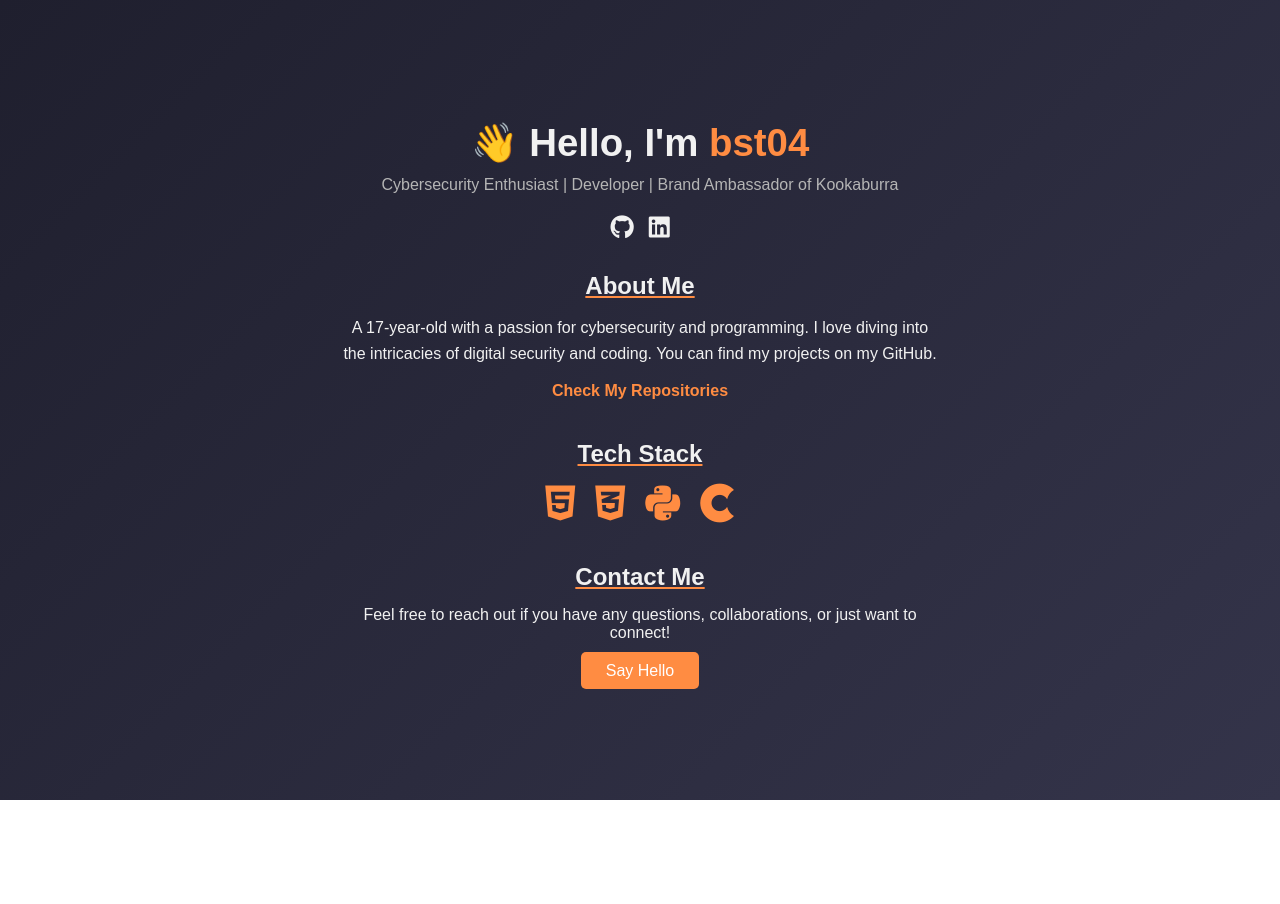
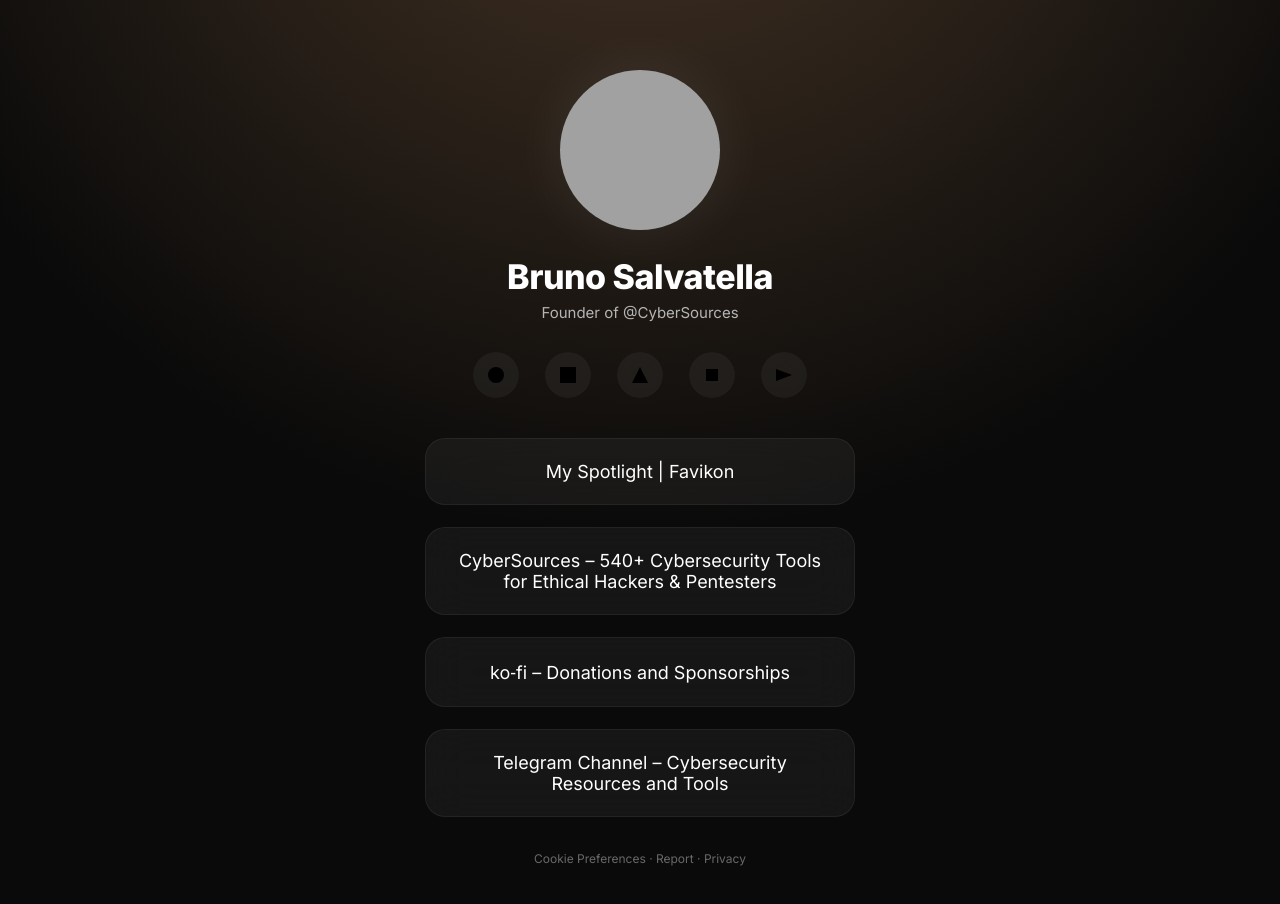
Before and after one commit to bst04/bst04, a plain HTML site: page index.html in a window 1280 px wide. Before the commit the page ends 800 px from the top, so only its background shows below. Drawn offline with Linux system fonts and the light colour scheme; grey boxes are pictures that could not be loaded.

Commit message:
Update index.html

```diff
--- a/index.html
+++ b/index.html
@@ -1,71 +1,120 @@
-<!DOCTYPE html>
-<html lang="en">
+<!doctype html>
+<html lang="es">
+<head>
+  <meta charset="utf-8">
+  <meta name="viewport" content="width=device-width,initial-scale=1">
+  <title>Bruno Salvatella</title>
+  <link href="https://fonts.googleapis.com/css2?family=Inter:wght@300;400;600;800&display=swap" rel="stylesheet">
+  <style>
+  :root{
+    --bg:#000000;
+    --text:#ffffff;
+    --muted:#b5b5b5;
+    --glass:rgba(255,255,255,0.05);
+    --glass-hover:rgba(255,255,255,0.12);
+    --radius:20px;
+    --blur:22px;
+  }
+  *{box-sizing:border-box;margin:0;padding:0}
+  body{
+    font-family:Inter,system-ui,-apple-system,Segoe UI,Roboto,Arial;
+    min-height:100vh;
+    background:radial-gradient(circle at 50% -30%, #4a3727 0%, #0a0a0a 60%);
+    color:var(--text);
+    padding:48px 20px;
+    display:flex;
+    justify-content:center;
+    align-items:flex-start;
+  }
+  .wrapper{width:100%;max-width:500px;text-align:center;animation:fadeIn .8s ease}
 
-<head>
-    <meta charset="UTF-8">
-    <meta name="viewport" content="width=device-width, initial-scale=1.0">
-    <title>My Little Portfolio</title>
-    <link rel="stylesheet" href="style.css">
-    <link rel="stylesheet" href="https://cdnjs.cloudflare.com/ajax/libs/font-awesome/6.0.0-beta3/css/all.min.css">
+  @keyframes fadeIn {0%{opacity:0;transform:translateY(25px)} 100%{opacity:1;transform:translateY(0)}}
+
+  .avatar{
+    width:150px;height:150px;border-radius:50%;overflow:hidden;margin:0 auto 26px;
+    box-shadow:0 0 60px rgba(255,255,255,0.08);
+    transform:scale(1);transition:.3s;
+  }
+  .avatar:hover{transform:scale(1.03)}
+  .avatar img{width:100%;height:100%;object-fit:cover;filter:saturate(1.12) brightness(1.02)}
+
+  h1{font-size:32px;font-weight:800;margin-bottom:6px;letter-spacing:-0.5px}
+  .subtitle{font-size:15px;color:var(--muted);margin-bottom:30px}
+
+  .social-row{
+    display:flex;justify-content:center;gap:26px;margin-bottom:40px;
+  }
+  .social-row a{
+    width:46px;height:46px;display:flex;align-items:center;justify-content:center;
+    border-radius:50%;background:var(--glass);
+    backdrop-filter:blur(var(--blur));transition:.25s;
+  }
+  .social-row a:hover{background:var(--glass-hover);transform:translateY(-4px) scale(1.07)}
+
+  .links{display:flex;flex-direction:column;gap:22px;margin-top:10px}
+  .link-btn{
+    background:var(--glass);
+    padding:22px 20px;border-radius:var(--radius);
+    text-decoration:none;color:white;font-size:18px;font-weight:500;
+    backdrop-filter:blur(var(--blur));border:1px solid rgba(255,255,255,0.06);
+    transition:.28s;
+  }
+  .link-btn:hover{
+    background:var(--glass-hover);
+    border-color:rgba(255,255,255,0.14);
+    transform:translateY(-5px) scale(1.015);
+  }
+
+  .small-note{margin-top:34px;color:var(--muted);font-size:12px;opacity:0.55}
+  /* --- Responsive fixes for desktop & mobile --- */
+  @media (max-width:600px){
+    body{
+      padding:32px 16px;
+      align-items:flex-start;
+    }
+    .wrapper{max-width:94%}
+    .avatar{width:130px;height:130px}
+    h1{font-size:27px}
+    .social-row a{width:42px;height:42px}
+    .link-btn{font-size:17px;padding:20px 18px}
+  }
+
+  @media (min-width:1200px){
+    body{
+      padding-top:70px;
+    }
+    .wrapper{max-width:430px}
+    .avatar{width:160px;height:160px}
+    h1{font-size:34px}
+  }
+</style>
 </head>
+<body>
+  <div class="wrapper">
+    <div>
+      <div class="avatar">
+        <img src="https://images.unsplash.com/photo-1603415526960-f7e0328c6f2b?q=80&w=800&auto=format&fit=crop" alt="Foto de perfil">
+      </div>
+      <h1>Bruno Salvatella</h1>
+      <p class="subtitle">Founder of @CyberSources</p>
 
-<body>
-    <!-- Main Container -->
-    <div class="main-container">
-        <!-- Header Section -->
-        <header class="fade-in">
-            <h1>👋 Hello, I'm <span class="highlighted-text">bst04</span></h1>
-            <p class="subtitle">Cybersecurity Enthusiast | Developer | Brand Ambassador of Kookaburra</p>
-        </header>
+      <div class="social-row">
+        <a href="#"><svg width="20" height="20"><circle cx="10" cy="10" r="8"/></svg></a>
+        <a href="#"><svg width="20" height="20"><rect width="16" height="16" x="2" y="2"/></svg></a>
+        <a href="#"><svg width="20" height="20"><polygon points="10,2 18,18 2,18"/></svg></a>
+        <a href="#"><svg width="20" height="20"><path d="M4 4h12v12H4z"/></svg></a>
+        <a href="#"><svg width="20" height="20"><path d="M2 4l16 6-16 6z"/></svg></a>
+      </div>
 
-        <!-- Social Links Section -->
-        <nav class="social-links">
-            <ul>
-                <li><a href="https://github.com/brunoooost" target="_blank" aria-label="GitHub"><i class="fab fa-github"></i></a></li>
-                <li><a href="https://www.linkedin.com/in/bruno-salvatella-teichman/" target="_blank" aria-label="LinkedIn"><i class="fab fa-linkedin"></i></a></li>
-            </ul>
-        </nav>
+      <div class="links">
+        <a class="link-btn" href="#">My Spotlight | Favikon</a>
+        <a class="link-btn" href="#">CyberSources – 540+ Cybersecurity Tools for Ethical Hackers & Pentesters</a>
+        <a class="link-btn" href="#">ko‑fi – Donations and Sponsorships</a>
+        <a class="link-btn" href="#">Telegram Channel – Cybersecurity Resources and Tools</a>
+      </div>
 
-        <!-- About Me Section -->
-        <section class="about fade-in">
-            <h2>About Me</h2>
-            <p>A 17-year-old with a passion for cybersecurity and programming. I love diving into the intricacies of digital security and coding. You can find my projects on my GitHub.</p>
-            <a href="repos.html" class="btn1">Check My Repositories</a>
-        </section>
-
-        <!-- Tech Stack Section -->
-        <section class="tech-stack">
-            <h2>Tech Stack</h2>
-            <div class="tech-stack-grid">
-                <div class="tech-item" data-tooltip="HTML5">
-                    <a href="https://en.wikipedia.org/wiki/HTML5" target="_blank" class="fab fa-html5 tech-icon"></a>
-
-                    <span></span>
-                </div>
-                <div class="tech-item" data-tooltip="CSS3">
-                    <a href="https://en.wikipedia.org/wiki/CSS"target="_blank" class="fab fa-css3-alt tech-icon" ></a>
-                    <span></span>
-                </div>
-                <div class="tech-item" data-tooltip="Python">
-                    <a href="https://en.wikipedia.org/wiki/Python" target="_blank" class="fab fa-python tech-icon"></a>
-                    <span></span>
-                </div>
-                <div class="tech-item" data-tooltip="C#">
-                    <a href="https://en.wikipedia.org/wiki/C_Sharp_(programming_language)" target="_blank" class="fab fa-cuttlefish tech-icon"></a>
-                    <span></span>
-                </div>
-            </div>
-        </section>
-
-        <!-- Contact Section -->
-        <section class="contact fade-in">
-            <h2>Contact Me</h2>
-            <p>Feel free to reach out if you have any questions, collaborations, or just want to connect!</p>
-            <a href="mailto:brunoooost@proton.me" class="btn">Say Hello</a>
-        </section>
+      <p class="small-note"> Cookie Preferences · Report · Privacy</p>
     </div>
-
-    <script src="script.js"></script>
+  </div>
 </body>
-
 </html>
```
